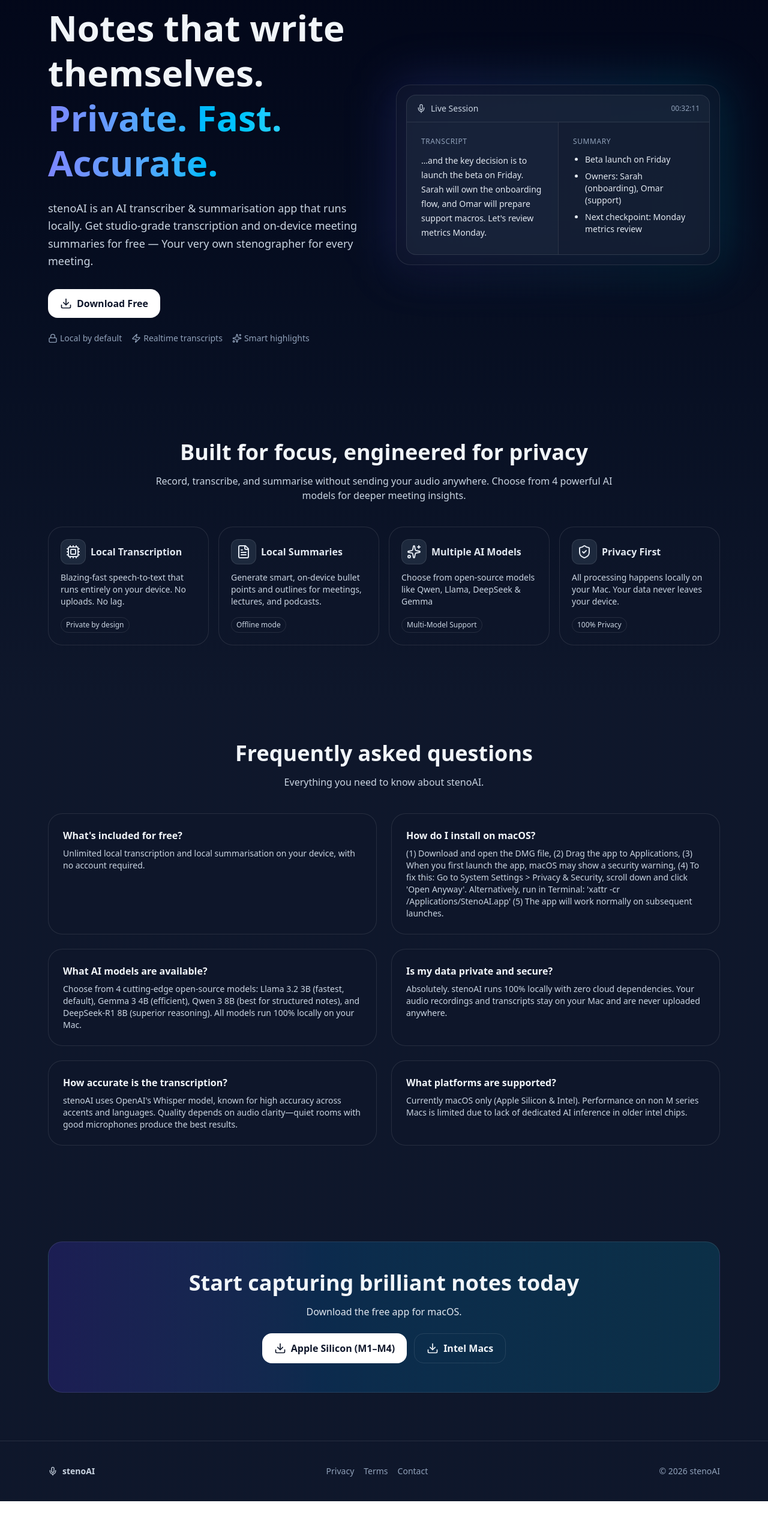
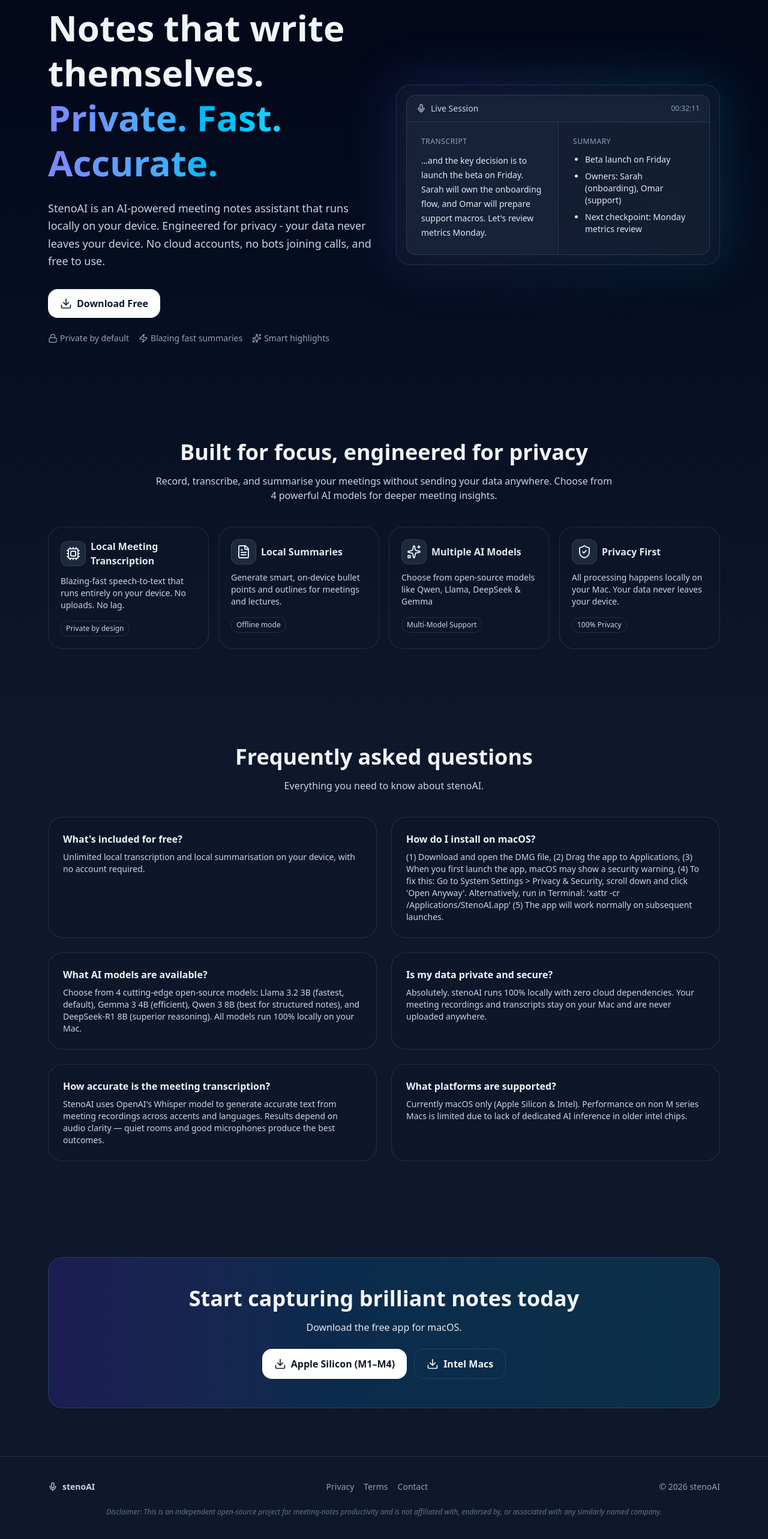
Before and after one commit to ruzin/stenoai, a React (Vite) app in the folder website/: page / in a window 1280 px wide. Shown: the part 158-2724 px from the top of the page at 60% size. Before the commit the page ends 2661 px from the top, so only its background shows below. Built offline with nearby package versions, Linux system fonts and the light colour scheme.

Commit message:
docs: update website copy to emphasize privacy and meeting focus

```diff
--- a/website/src/App.jsx
+++ b/website/src/App.jsx
@@ -13,14 +13,14 @@
 const features = [
   {
     icon: <Cpu className="w-6 h-6" aria-hidden="true" />,
-    title: "Local Transcription",
+    title: "Local Meeting Transcription",
     desc: "Blazing‑fast speech‑to‑text that runs entirely on your device. No uploads. No lag.",
     pill: "Private by design",
   },
   {
     icon: <FileText className="w-6 h-6" aria-hidden="true" />,
     title: "Local Summaries",
-    desc: "Generate smart, on‑device bullet points and outlines for meetings, lectures, and podcasts.",
+    desc: "Generate smart, on‑device bullet points and outlines for meetings and lectures.",
     pill: "Offline mode",
   },
   {
@@ -52,11 +52,11 @@
   },
   {
     q: "Is my data private and secure?",
-    a: "Absolutely. stenoAI runs 100% locally with zero cloud dependencies. Your audio recordings and transcripts stay on your Mac and are never uploaded anywhere.",
+    a: "Absolutely. stenoAI runs 100% locally with zero cloud dependencies. Your meeting recordings and transcripts stay on your Mac and are never uploaded anywhere.",
   },
   {
-    q: "How accurate is the transcription?",
-    a: "stenoAI uses OpenAI's Whisper model, known for high accuracy across accents and languages. Quality depends on audio clarity—quiet rooms with good microphones produce the best results.",
+    q: "How accurate is the meeting transcription?",
+    a: "StenoAI uses OpenAI's Whisper model to generate accurate text from meeting recordings across accents and languages. Results depend on audio clarity — quiet rooms and good microphones produce the best outcomes.",
   },
   {
     q: "What platforms are supported?",
@@ -101,7 +101,7 @@
               <span className="block bg-gradient-to-r from-indigo-400 via-sky-400 to-cyan-300 text-transparent bg-clip-text">Private. Fast. Accurate.</span>
             </motion.h1>
             <p className="mt-6 text-slate-300 text-lg leading-relaxed max-w-prose">
-              stenoAI is an AI transcriber & summarisation app that runs locally. Get studio‑grade transcription and on-device meeting summaries for free — Your very own stenographer for every meeting.
+              StenoAI is an AI-powered meeting notes assistant that runs locally on your device. Engineered for privacy - your data never leaves your device. No cloud accounts, no bots joining calls, and free to use.
             </p>
             <div className="mt-8 flex flex-col sm:flex-row gap-3">
               <a href="#download" className="inline-flex items-center justify-center gap-2 rounded-2xl bg-white text-slate-900 px-5 py-3 font-semibold hover:bg-slate-100">
@@ -109,8 +109,8 @@
               </a>
               </div>
             <div className="mt-6 flex items-center gap-4 text-sm text-slate-400">
-              <div className="flex items-center gap-1"><Lock className="w-4 h-4" aria-hidden="true" /> Local by default</div>
-              <div className="flex items-center gap-1"><Zap className="w-4 h-4" aria-hidden="true" /> Realtime transcripts</div>
+              <div className="flex items-center gap-1"><Lock className="w-4 h-4" aria-hidden="true" /> Private by default</div>
+              <div className="flex items-center gap-1"><Zap className="w-4 h-4" aria-hidden="true" /> Blazing fast summaries</div>
               <div className="flex items-center gap-1"><Sparkles className="w-4 h-4" aria-hidden="true" /> Smart highlights</div>
             </div>
           </div>
@@ -148,7 +148,7 @@
       <section id="features" className="max-w-6xl mx-auto px-4 py-12 md:py-20">
         <div className="text-center max-w-3xl mx-auto">
           <h2 className="text-3xl md:text-4xl font-bold">Built for focus, engineered for privacy</h2>
-          <p className="mt-4 text-slate-300">Record, transcribe, and summarise without sending your audio anywhere. Choose from 4 powerful AI models for deeper meeting insights.</p>
+          <p className="mt-4 text-slate-300">Record, transcribe, and summarise your meetings without sending your data anywhere. Choose from 4 powerful AI models for deeper meeting insights.</p>
         </div>
         <div className="grid sm:grid-cols-2 lg:grid-cols-4 gap-4 mt-10">
           {features.map((f, i) => (
@@ -193,7 +193,8 @@
       </section>
 
       <footer className="border-t border-white/10">
-        <div className="max-w-6xl mx-auto px-4 py-10 text-sm text-slate-400 flex flex-col md:flex-row gap-4 md:items-center md:justify-between">
+        <div className="max-w-6xl mx-auto px-4 py-10 text-sm text-slate-400">
+          <div className="flex flex-col md:flex-row gap-4 md:items-center md:justify-between">
             <div className="flex items-center gap-2 text-slate-300">
               <Mic className="w-4 h-4" aria-hidden="true" /> <span className="font-semibold">stenoAI</span>
             </div>
@@ -204,6 +205,10 @@
             </div>
             <div>© 2026 stenoAI</div>
           </div>
+          <div className="mt-6 text-center text-xs text-slate-500">
+            <i>Disclaimer: This is an independent open-source project for meeting-notes productivity and is not affiliated with, endorsed by, or associated with any similarly named company.</i>
+          </div>
+        </div>
       </footer>
     </div>
   );
```
Lines whose indentation alone changed are shown as unchanged.
